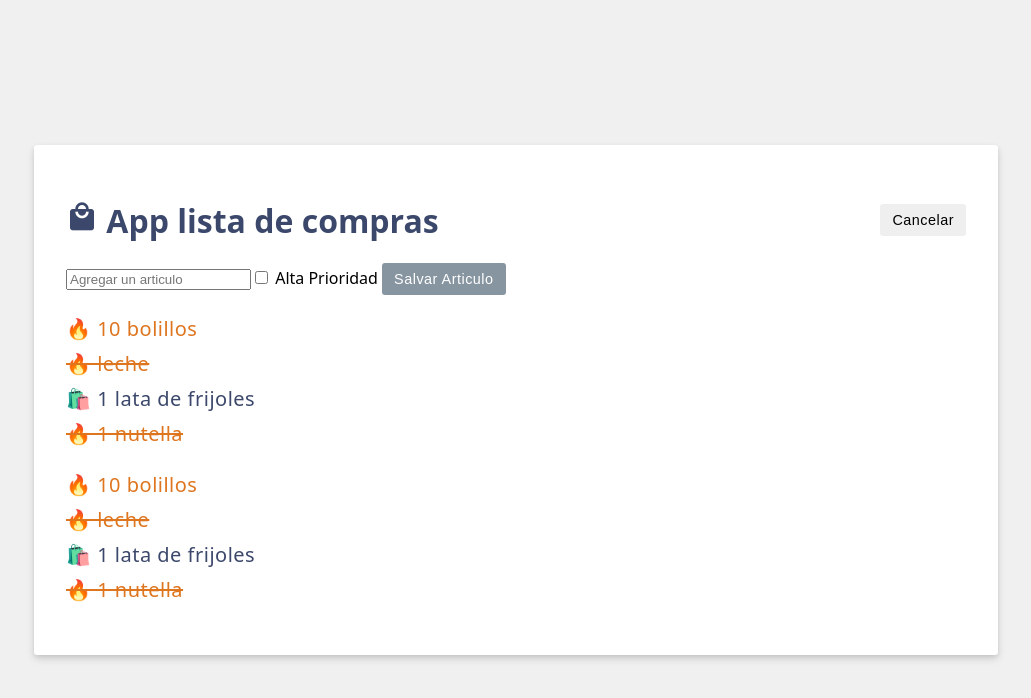
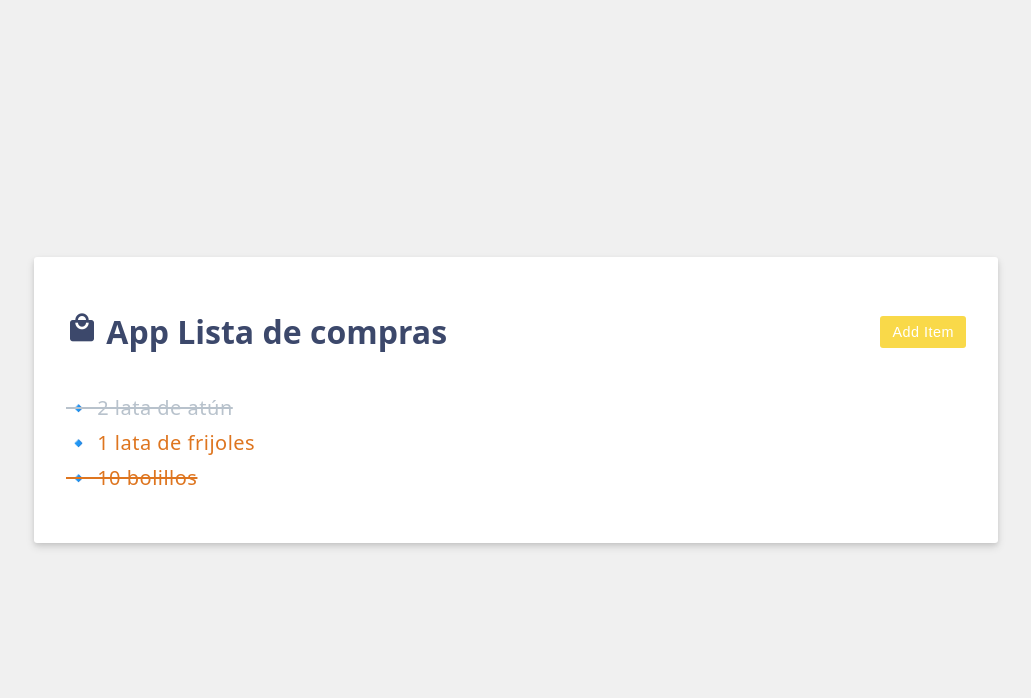
Before and after one commit to MelanieCuevas-Hub/Repositorio-de-la-materia-DADM, a Vue app: page / in a window 1280 px wide. Shown: the top 698 px of the page, without its empty margins (124-1155 px from the left). Built offline with nearby package versions, Linux system fonts and the light colour scheme.

Commit message:
⭐S03 Propiedades Computadas

```diff
--- a/src/App.vue
+++ b/src/App.vue
@@ -1,88 +1,84 @@
+
 <script setup>
-import { ref } from 'vue';
-
-// Modelo
-const header = ref('App lista de compras');
-
-// ---items----
-const items = ref([
-  { id: '0', label: '10 bolillos', purchased: false, priority: true},
-  { id: '1', label: 'leche', purchased: true, priority: true},
-  { id: '2', label: '1 lata de frijoles', purchased: false, priority: false},
-  { id: '3', label: '1 nutella', purchased: true, priority: true},
-]);
-
-// Item-Method
-const saveItem = () => {
-  // Add new item
-  items.value.push({ id: items.value.length + 1, label: newItem.value });
-  newItem.value = ""; // Limpiar el input después de agregar
+import { ref, computed } from 'vue';
+// Modo edición
+const editing = ref(false);
+// Funcion que alterna el valor de la variable editing
+const doEdit = (edit) => {
+  editing.value = edit;
+  // Limpiando la entrada de texto
+  // en caso de que se oculte o muestre
+  // el formulario
+  newItem.value = "";
+  newItemHighPriority.value = false;
 };
 
-// --Formulario---
-const newItem = ref("");
+const header = ref('App Lista de compras');
+const items = ref([
+  { id: 1, label: '10 bolillos', purchased: true, highPriority: true },
+  { id: 2, label: '1 lata de frijoles', purchased: false, highPriority: true },
+  { id: 3, label: '2 lata de atún', purchased: true, highPriority: false }
+]);
+const newItem = ref('');
 const newItemHighPriority = ref(false);
-const editing = ref(true);
-const activeEdition = (activate) => {
-  editing.value = activate;
+// Metodo para agregar nuevos elementos a la lista
+const saveItem = () => {
+  items.value.push({
+    id: items.value.length + 1,
+    label: newItem.value,
+    highPriority: newItemHighPriority.value
+  });
+  // Reiniciendo la entrada de texto
+  newItem.value = "";
+  newItemHighPriority.value = false;
 };
+// Alternando estado de compra del item
+const togglePurchased = (item) => {
+  item.purchased = !item.purchased;
+};
+
+// Propiedad computada
+const characterCount = computed(() => {
+  return newItem.value.length;
+});
+// Creando propiedad computada que invierte items de la lista
+const reversedItems = computed(() => [...items.value].reverse());
 </script>
+
 <template>
   <div class="header">
-    <h1>
-      <i class="material-icons shopping-cart-icon">local_mall</i>
-      {{ header }}
-    </h1>
-    <button v-if="editing" class="btn" @click="activeEdition(false)">
-      Cancelar
-    </button>
-    <button v-else class="btn btn-primary" @click="activeEdition(true)">
-      Agregar articulo
-    </button>
+    <h1> <i class="material-icons shopping-cart-icon">local_mall</i> {{ header }}</h1>
+    <button v-if="editing" @click="doEdit(false)" class="btn">Cancel</button>
+    <button v-else @click="doEdit(true)" class="btn btn-primary">Add Item</button>
   </div>
-  <!-- Colocando un hiperlink -->
-
   <!-- Agrupando Entradas de usuario -->
   <form class="add-item form" v-if="editing" v-on:submit.prevent="saveItem">
     <!-- Entrada de texto -->
-    <input v-model="newItem" type="text" placeholder="Agregar un articulo" />
-    <!-- Caja de seleccion de Prioridad -->
-    <label>
-      <input type="checkbox" v-model="newItemHighPriority" />
-      Alta Prioridad
-    </label>
+    <input type="text" placeholder="Add Item" v-model.trim="newItem">
+    <!-- Radio Buttons -->
+    <label><input type="checkbox" v-model="newItemHighPriority">Alta Prioridad</label>
     <!-- Boton -->
-    <button
-    :disabled ="newItem.length == 0"
-    class="btn btn-primary">
+    <button :disabled="newItem.length === 0" class="btn btn-primary">
       Salvar Articulo
     </button>
+  <!-- Contador -->
+  <p class="counter">
+    {{characterCount}} / 200
+  </p>
   </form>
-  <!--Lista clase como Arreglos -->
+  <!-- Lista -->
   <ul>
-    <li
-    v-for="{label, id, purchased, priority} in items"
-    :key="id"
-    class="amazing"
-    :class="{ strikeout: purchased, priority: priority}">
-    {{priority ? "🔥": "🛍️"}} {{ label }}
-  </li>
+    <li v-for="({ id, label, purchased, highPriority }, index) in reversedItems"
+      :class="{ strikeout: purchased, priority: highPriority }" @click="togglePurchased(reversedItems[index])" v-bind:key="id">
+      🔹 {{ label }}
+    </li>
   </ul>
-<!--Lista clase como Arreglos -->
-  <ul>
-    <li
-    v-for="{label, id, purchased, priority} in items"
-    :key="id"
-    class="amazing"
-    :class="[purchased ? 'strikeout': '', priority ? 'priority' : '']">
-    {{priority ? "🔥": "🛍️"}} {{ label }}
-  </li>
-  </ul>
-  <p v-if="items.length === 0"> 🥀 NO HAY ELEMENTOS EN LA LISTA 🥀</p>
+  <p v-if="items.length === 0">🥀 No hay elementos en la lista</p>
 </template>
 
 <style scoped>
 .shopping-cart-icon {
   font-size: 2rem;
+  /* Adjust the font-size value as per your desired size */
 }
 </style>
```
